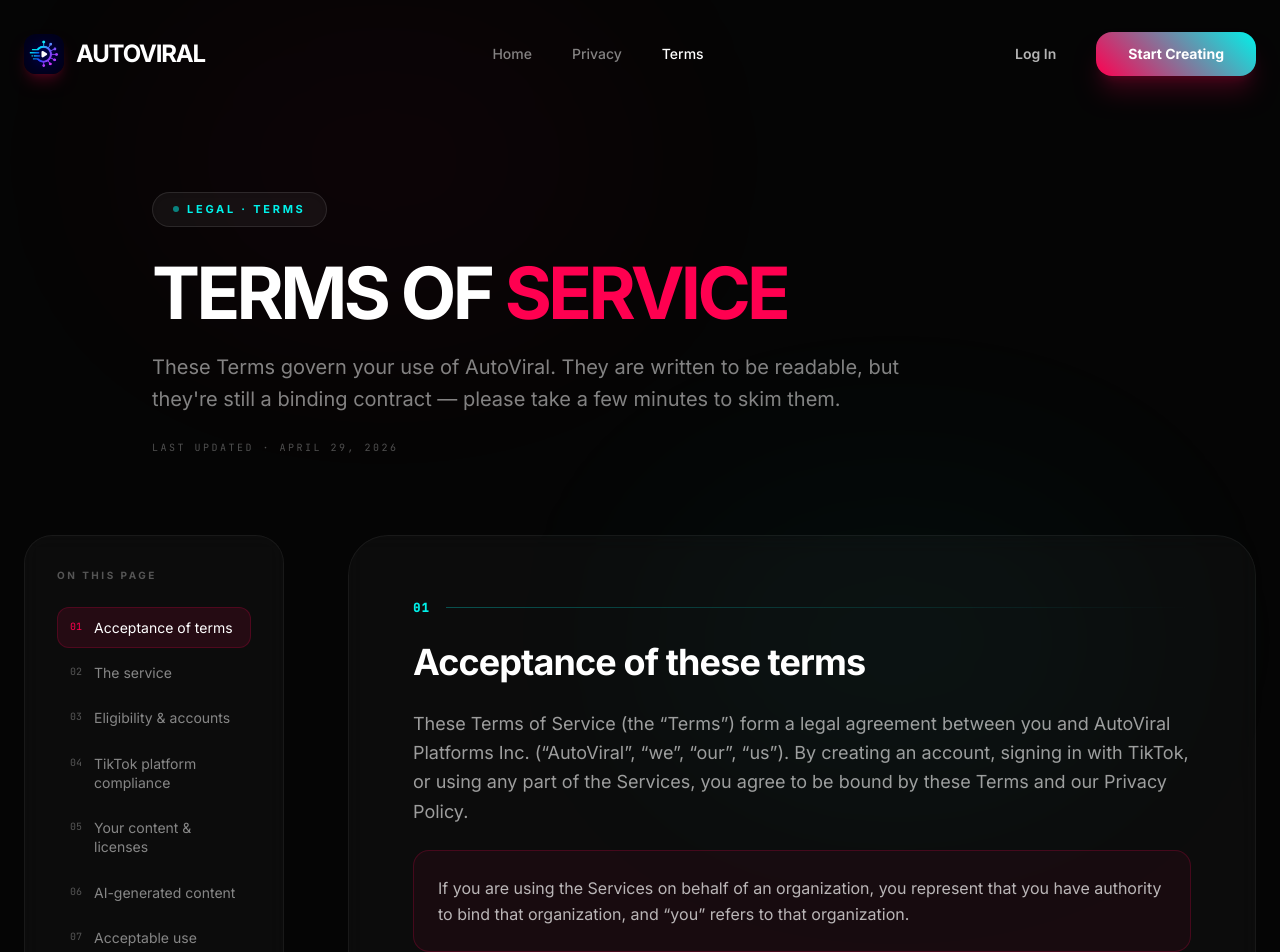
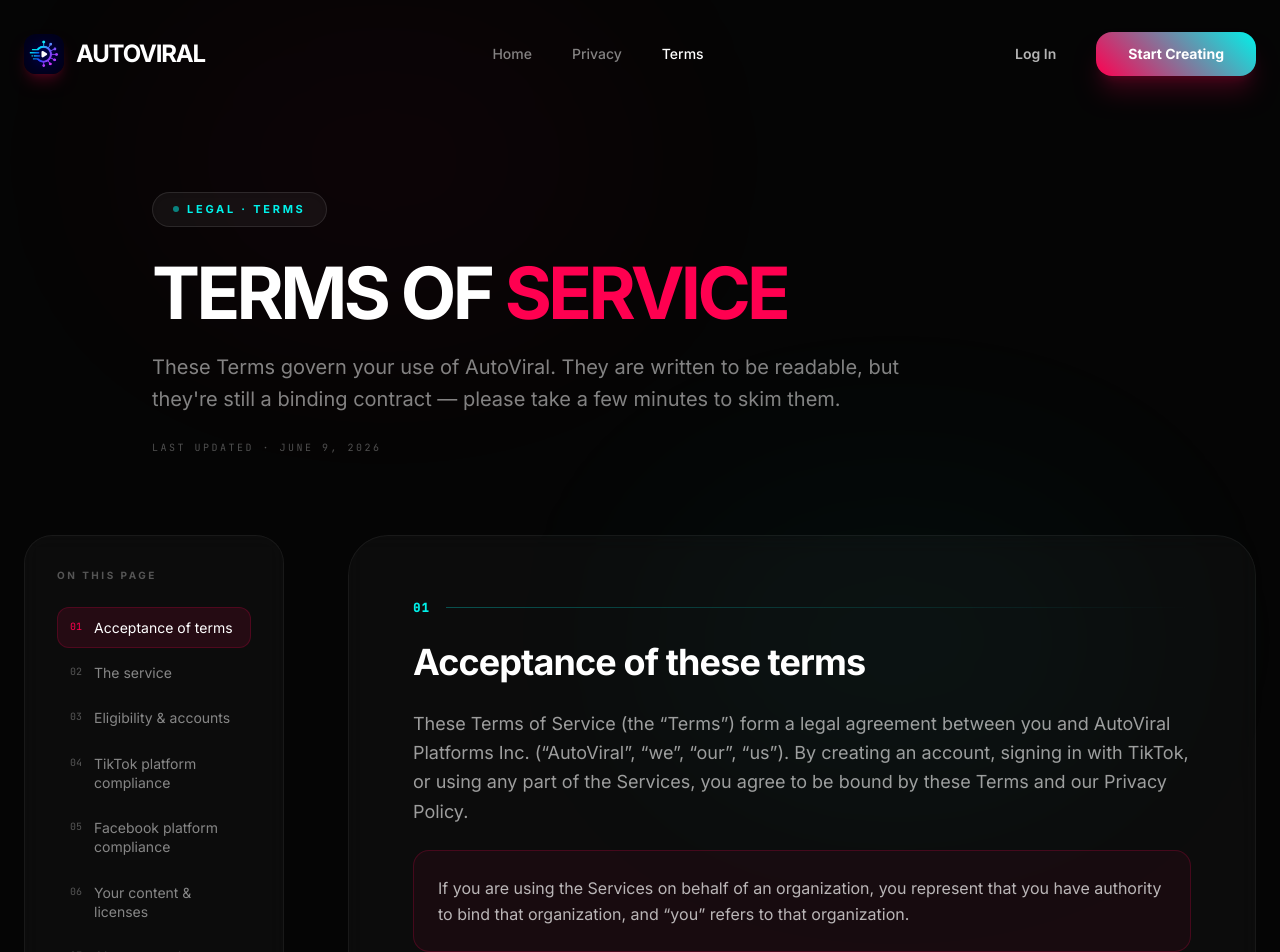
Before and after one commit to Joshbond123/AutoViral, a React (Vite) app: page /terms in a window 1280 px wide. Shown: the top 952 px of the page. Built offline with nearby package versions, Linux system fonts and the light colour scheme; no server answers.

Commit message:
feat: add Facebook platform compliance section to Terms; update lastUpdated June 9 2026

```diff
--- a/src/pages/Terms.tsx
+++ b/src/pages/Terms.tsx
@@ -5,6 +5,7 @@
   { id: 'service', title: 'The service' },
   { id: 'eligibility', title: 'Eligibility & accounts' },
   { id: 'tiktok-compliance', title: 'TikTok platform compliance' },
+    { id: 'facebook-compliance', title: 'Facebook platform compliance' },
   { id: 'user-content', title: 'Your content & licenses' },
   { id: 'ai-content', title: 'AI-generated content' },
   { id: 'acceptable-use', title: 'Acceptable use' },
@@ -26,7 +27,7 @@
       eyebrow="Legal · Terms"
       title={<>Terms of <span className="text-brand-primary">Service</span></>}
       subtitle="These Terms govern your use of AutoViral. They are written to be readable, but they're still a binding contract — please take a few minutes to skim them."
-      lastUpdated="April 29, 2026"
+      lastUpdated="June 9, 2026"
       sections={sections}
     >
       <LegalSection id="acceptance" number="01" title="Acceptance of these terms">
```
